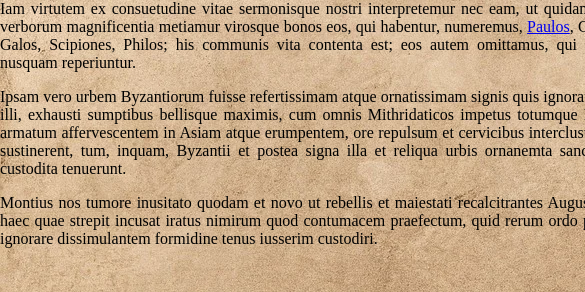
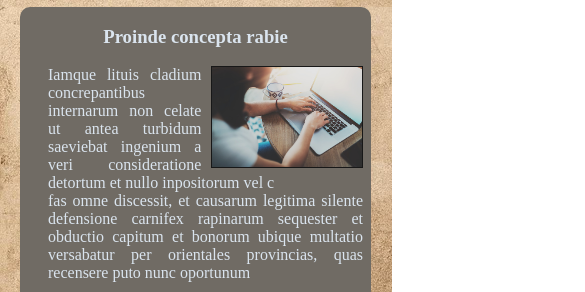
Before and after one commit to ben3211/Travel-html-css, a plain HTML site: page index.html in a window 390 px wide. Shown: the part 674-966 px from the top of the page, 585 px wide, since content can reach past the window. Drawn offline with Linux system fonts and the light colour scheme.

Commit message:
version 3 responsiv

```diff
--- a/index.html
+++ b/index.html
@@ -55,7 +55,7 @@
         <!--aside-->
         <aside>
             <h1>Proinde concepta rabie</h1>
-            <img src="img/autor.png" alt="autor pics" class="autor_pics">
+            <p id="autor_pics"><img src="img/autor.png" alt="autor pics"></p>
             <p>Iamque lituis cladium concrepantibus internarum non celate ut antea turbidum saeviebat ingenium a veri consideratione detortum et nullo inpositorum vel c</p>
             <p>fas omne discessit, et causarum legitima silente defensione carnifex rapinarum sequester et obductio capitum et bonorum ubique multatio versabatur per orientales provincias, quas recensere puto nunc oportunum </p>
             <ul>
--- a/style.css
+++ b/style.css
@@ -3,6 +3,50 @@ body {
     margin: auto;
     background-image: url("img/background.jpg");
 }
+
+@media screen and (max-width:1024px) {
+    body {
+        width: auto;
+    }
+
+    nav {
+        width:auto:
+    }
+
+    nav li a:hover {
+        border-bottom: none;
+    }
+
+    #banner {
+        display: none;
+    }
+
+    footer {
+        width: auto;
+    }
+
+    section p {
+        margin: 0 0 0 20px;
+    }
+}
+
+@media screen and (max-width:800px) {
+    section {
+        flex-direction: column;
+    }
+
+    article, aside {
+        width: 90%;
+        margin-left: 20px;
+        margin-bottom: 20px;
+    }
+
+    aside img {
+        float: right;
+        margin-left: 3%;
+    }
+}
+
 
 /**header**/
 
@@ -34,7 +78,6 @@ header {
 
     /**nav**/
 nav {
-    display: flex;
     align-self: flex-end;
     margin-left: auto;
     margin-right: 15px;
@@ -56,7 +99,7 @@ nav li a {
     color: rgb(0, 0, 0);
 }
 
-nav li a:hover {
+nav a:hover {
     color: rgb(103, 103, 230);
     border-bottom: 2px solid  rgb(103, 103, 230);
 }
@@ -137,7 +180,6 @@ section {
 
     /**article**/
 article {
-    width: 180%;
     margin-right: 20px;
 }
 
@@ -161,7 +203,6 @@ article h1 {
 
     /**aside**/
 aside {
-    width: 70%;
     color: rgb(218, 228, 238);
     background-color: rgb(112, 107, 100);
     border-radius: 10px;
@@ -171,20 +212,19 @@ aside h1 {
     text-align: center;
 }
 
-.autor_pics {
+#autor_pics {
+    text-align: center;
+}
+
+#autor_pics img {
     height: 100px;
     border: 1px solid #181818;
-    text-align: center;
-}
-aside img {
-    margin-left: 18%;
 }
 
 aside ul {
     display: flex;
-    justify-content: space-around;
+    justify-content: center;
     padding: 0% 10% 0% 5%;
-
 }
 
 aside p {
@@ -193,6 +233,7 @@ aside p {
 
 aside li {
     list-style: none;
+    margin-right: 5px;
 }
 
 aside li img {
```
